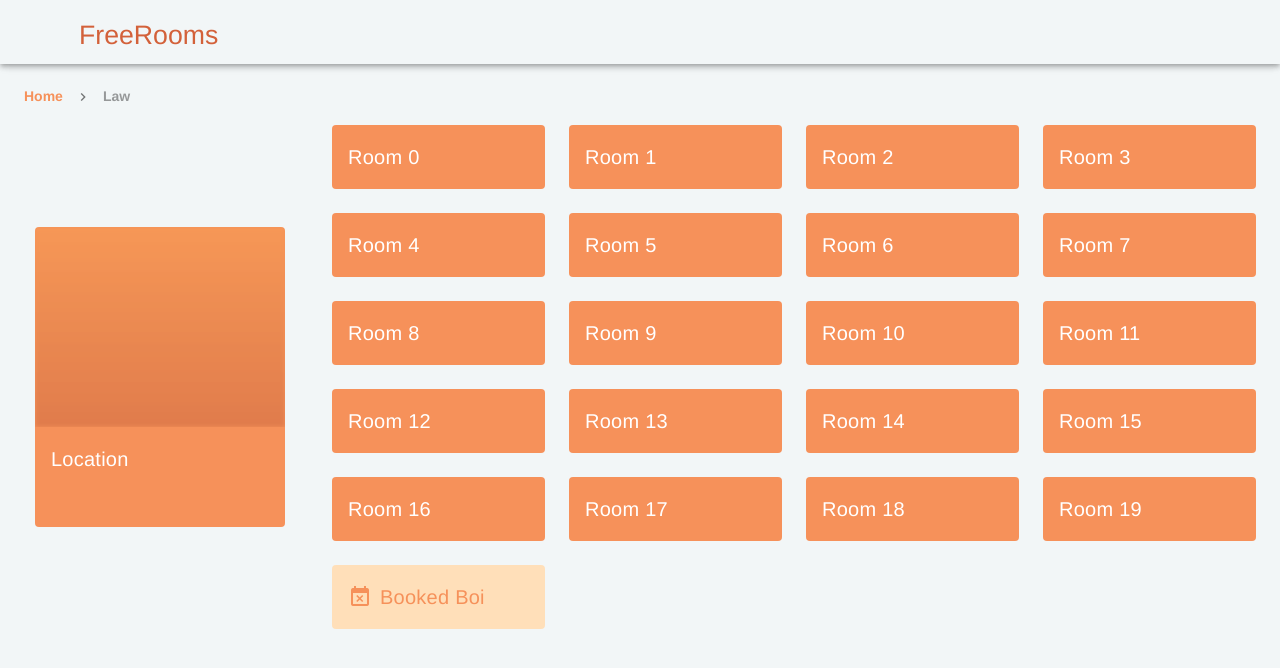
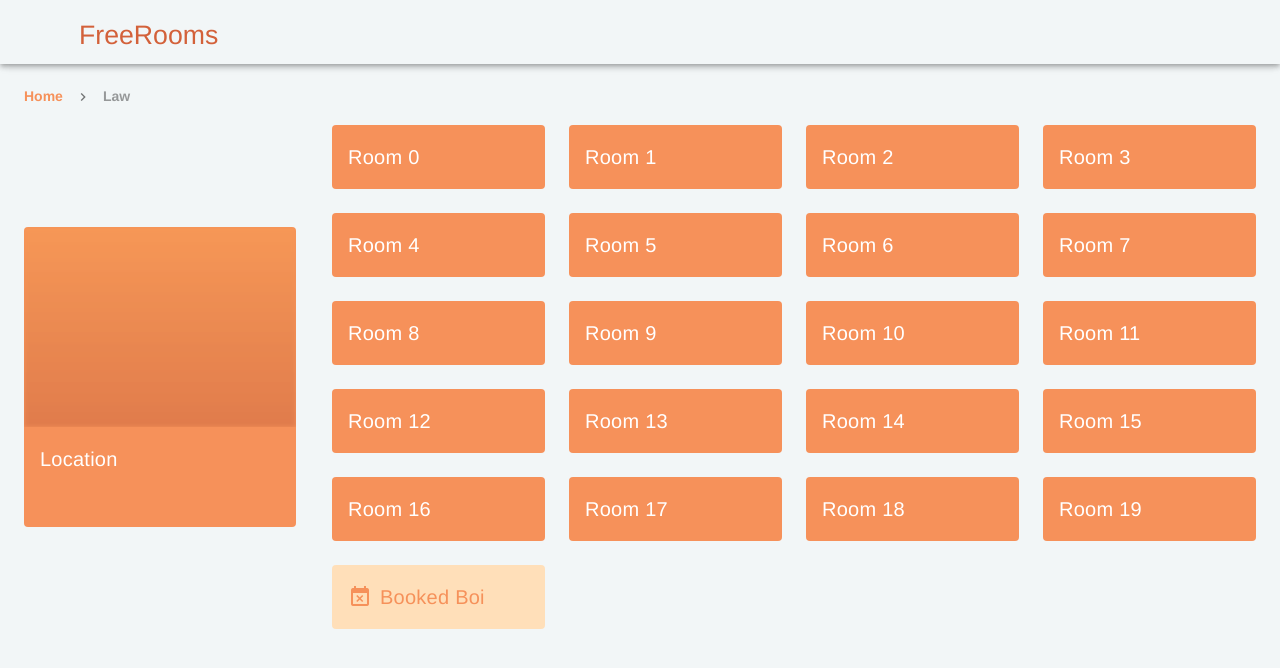
Before and after one commit to devsoc-unsw/freerooms, a Vue app in the folder frontend/: page /location/1 in a window 1280 px wide. Shown: the top 668 px of the page. Built offline with nearby package versions, Linux system fonts and the light colour scheme.

Commit message:
feat (room list view): location card width now follows size of screen.

```diff
--- a/frontend/src/components/LocationRoomView.vue
+++ b/frontend/src/components/LocationRoomView.vue
@@ -10,17 +10,17 @@
             lg="3"
             fluid
             align="center"
+            class="py-3 px-6"
           >
             <v-card
               class="primary white--text text-center"
               flat
               height="300px"
-              width="250px"
             >
               <v-img
                 class="white--text align-end"
                 height="200px"
-                width="300px"
+                width="100%"
                 src="../assets/building_photos/Tyree.png"
                 gradient="to bottom, rgba(250,172,78,.25), rgba(180,82,49,.33)"
               ></v-img>
@@ -42,7 +42,7 @@
               <v-col v-for="(n, index) in 20"
                 :key="n"
                 cols="12"
-                sm="5"
+                sm="6"
                 lg="3"
               >
                 <router-link :to="{name: 'room', params: { locationId : locationId, roomId: index}}">
@@ -58,7 +58,7 @@
               <!-- Currently booked class -->
               <v-col
                 cols="12"
-                sm="5"
+                sm="6"
                 lg="3"
               >
                 <v-tooltip top>
```
